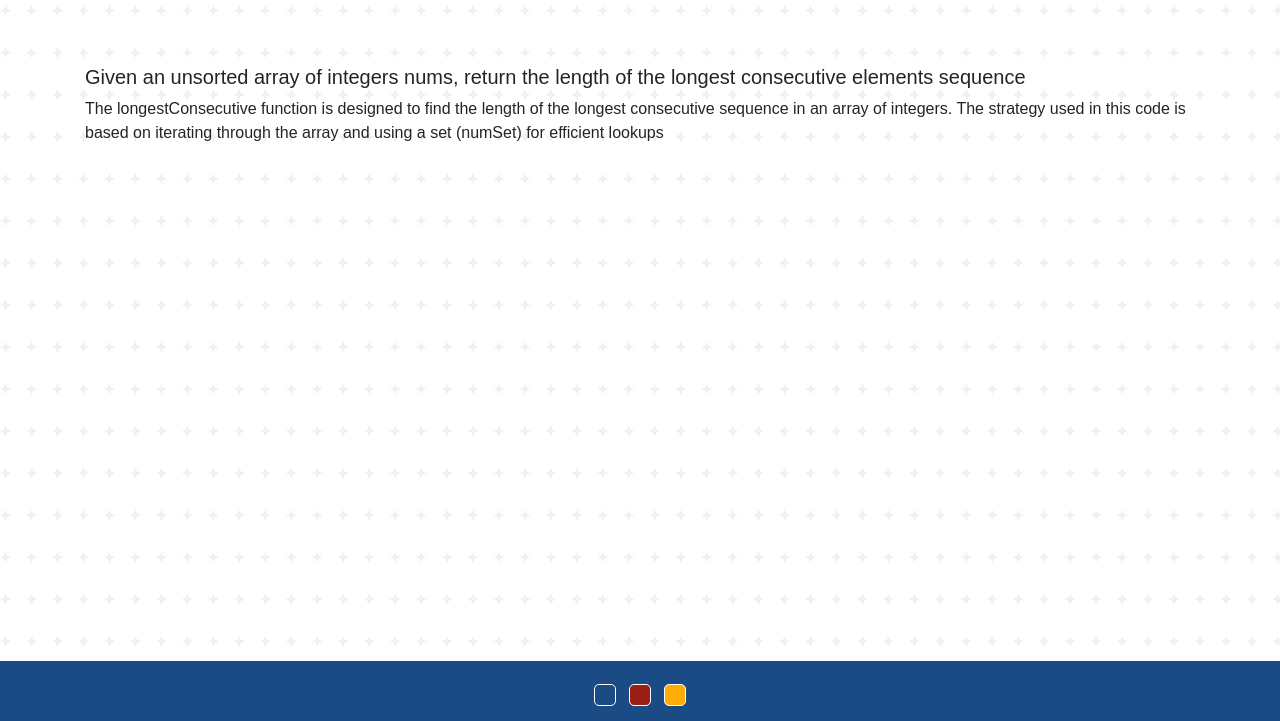
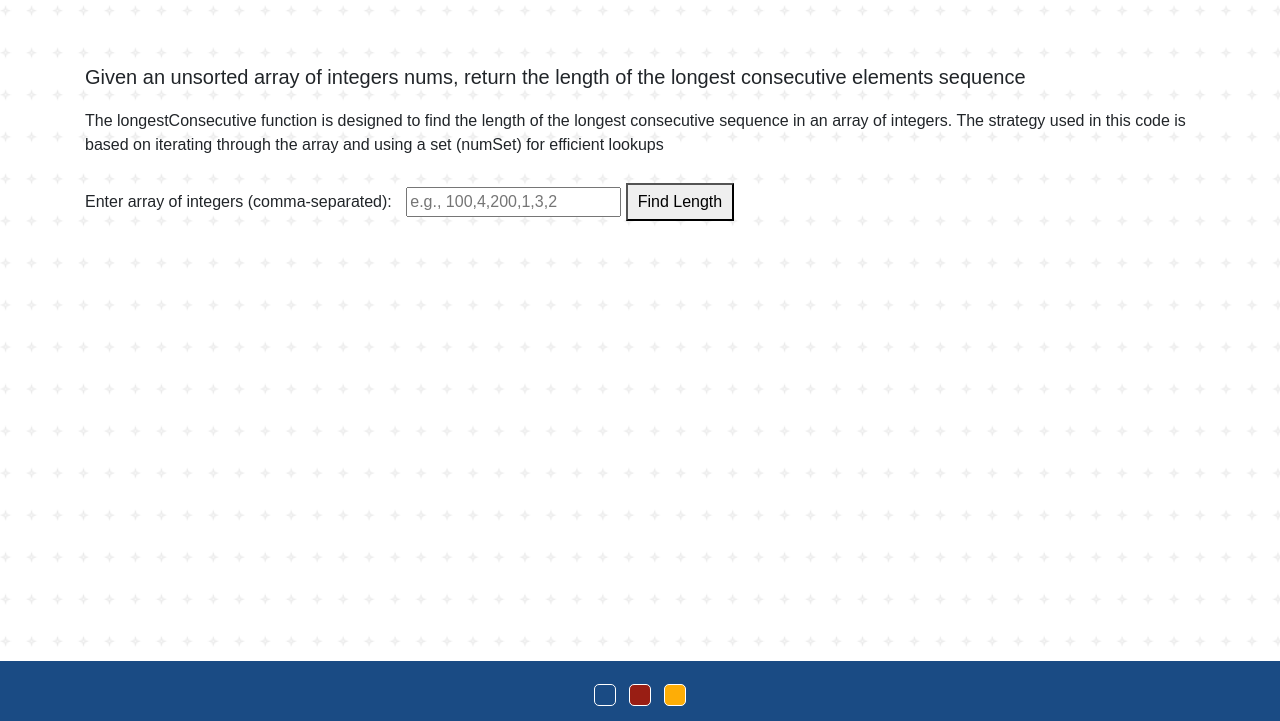
Before and after one commit to ramareddy-brs/longest-consecutive-sequence-DSA, a plain HTML site: page index.html in a window 1280 px wide. Shown: the part 79-800 px from the top of the page. Drawn offline with nearby package versions, Linux system fonts and the light colour scheme.

Commit message:
done changes

```diff
--- a/assets/css/style.css
+++ b/assets/css/style.css
@@ -165,6 +165,22 @@ header p {
 
 }
 
+label {
+    margin-right: 10px;
+  }
+
+  button {
+    margin-top: 10px;
+    padding: 5px 10px;
+    cursor: pointer;
+  }
+
+  p {
+    margin-top: 20px;
+    text-align: center;
+  }
+
+
 /* Sticky footer styles
   -------------------------------------------------- */
 html {
--- a/assets/js/longest-consecutive-sequence.js
+++ b/assets/js/longest-consecutive-sequence.js
@@ -1,33 +1,33 @@
+function findLongestConsecutive() {
+    const inputArray = document.getElementById('inputArray').value;
+    const nums = inputArray.split(',').map(Number);
+
+    const result = longestConsecutive(nums);
+
+    document.getElementById('result').innerText = `Length of the longest consecutive sequence: ${result}`;
+  }
+
   function longestConsecutive(nums) {
     if (nums.length === 0) {
       return 0;
     }
 
-  // Convert the array into a set for O(1) lookups
     const numSet = new Set(nums);
+    let longestStreak = 0;
 
-  let maxLength = 0;
-
-  // Iterate through each number in the array
-  for (let num of nums) {
-      // Check if the current number is the start of a sequence
+    for (const num of numSet) {
       if (!numSet.has(num - 1)) {
         let currentNum = num;
-          let currentLength = 1;
+        let currentStreak = 1;
 
-          // Check for consecutive numbers starting from the current number
         while (numSet.has(currentNum + 1)) {
-              currentNum++;
-              currentLength++;
+          currentNum += 1;
+          currentStreak += 1;
         }
 
-          // Update the maximum length
-          maxLength = Math.max(maxLength, currentLength);
+        longestStreak = Math.max(longestStreak, currentStreak);
       }
     }
 
-  return maxLength;
+    return longestStreak;
   }
-const nums = [100, 4, 200, 1, 3, 2];
-const result = longestConsecutive(nums);
-console.log(result);
--- a/index.html
+++ b/index.html
@@ -26,6 +26,11 @@
       <p class="text-start">
         The longestConsecutive function is designed to find the length of the longest consecutive sequence in an array of integers. The strategy used in this code is based on iterating through the array and using a set (numSet) for efficient lookups
       </p>
+      <label for="inputArray">Enter array of integers (comma-separated): </label>
+      <input type="text" id="inputArray" placeholder="e.g., 100,4,200,1,3,2">
+      <button onclick="findLongestConsecutive()">Find Length</button>
+
+      <p id="result"></p>
     </main>
 
     <footer class="footer footer-dark">
```
Lines whose indentation alone changed are shown as unchanged.
